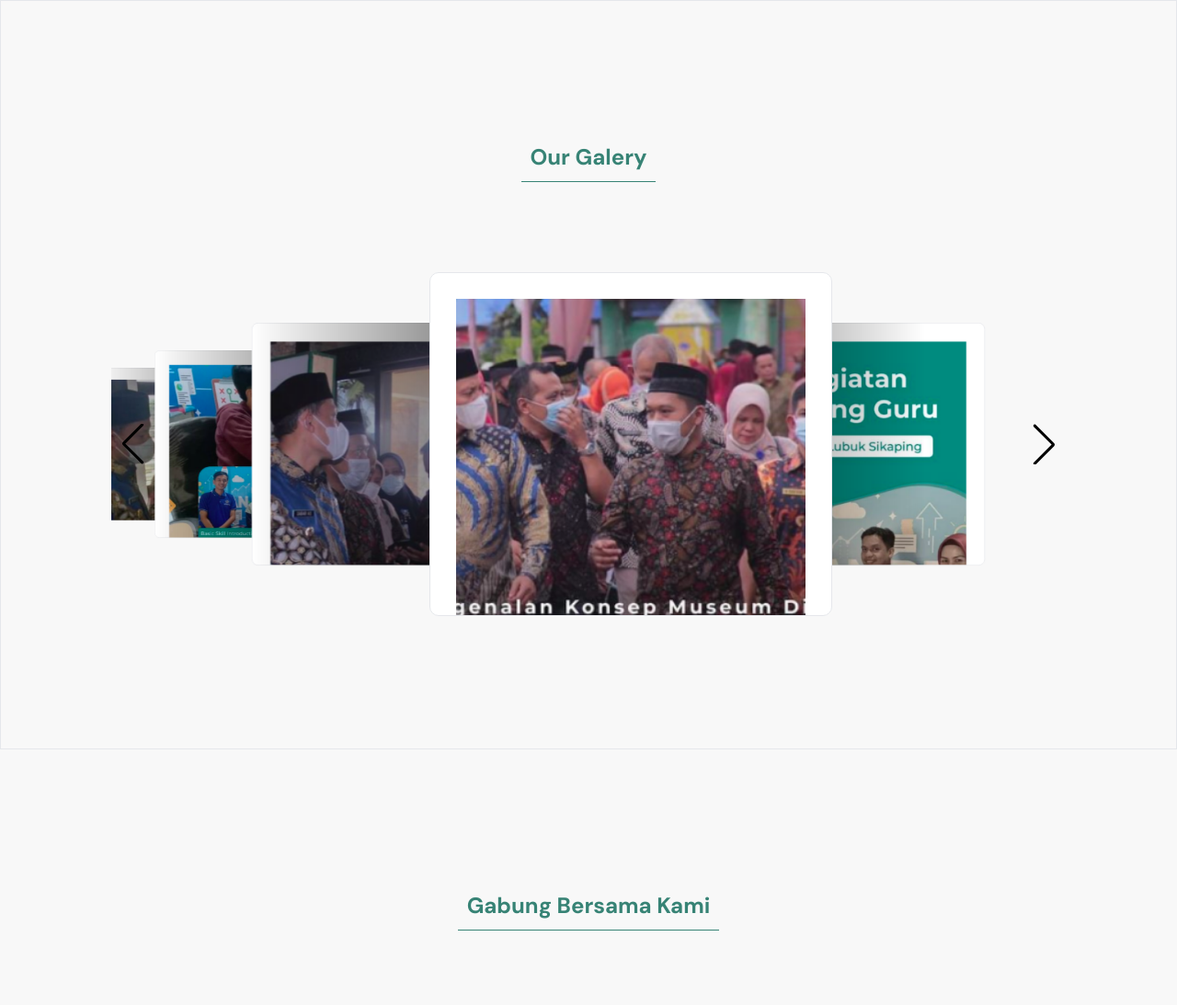
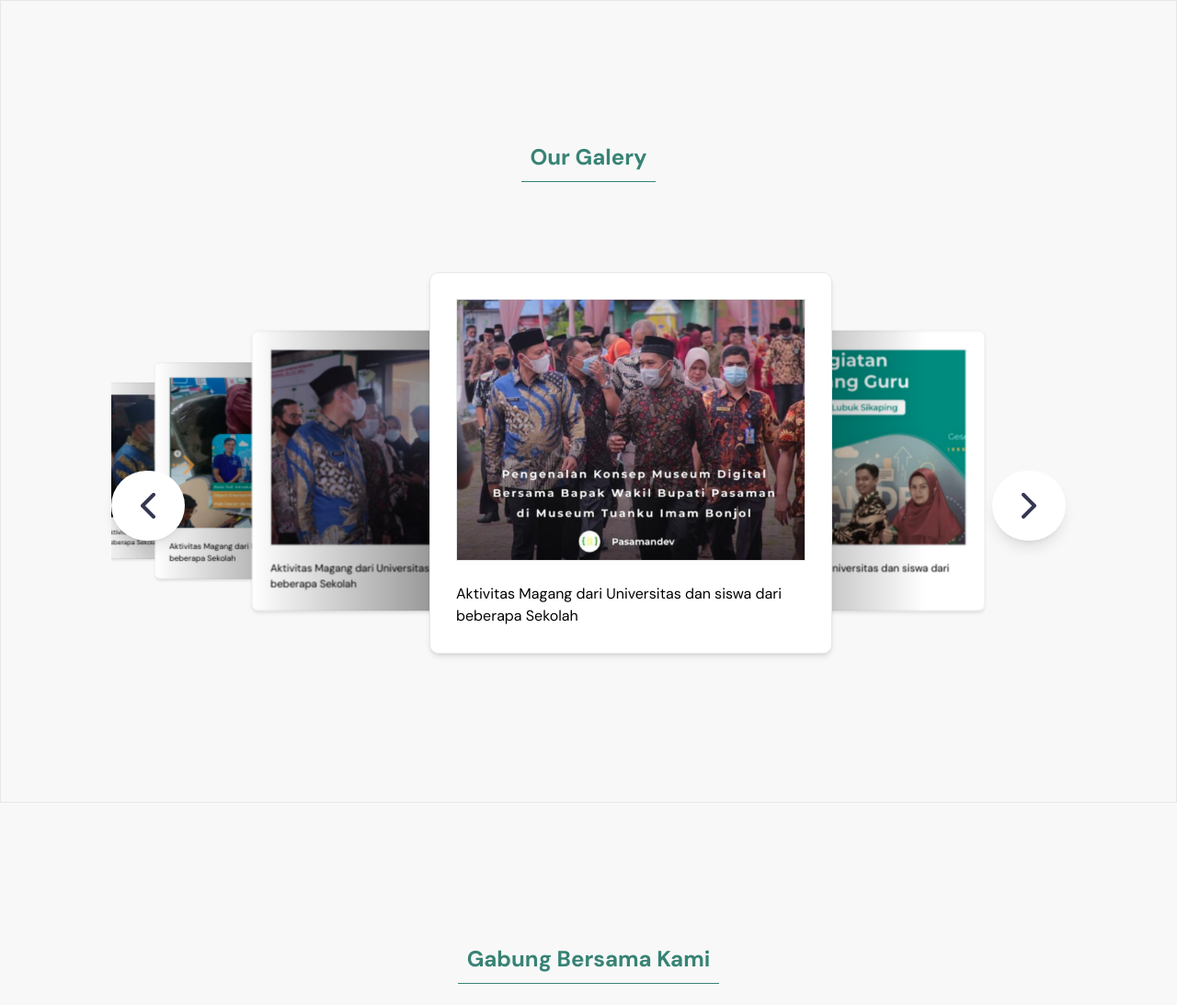
Before and after one commit to zaininijar/pasamandev-community, a website: page src/index.html in a window 1280 px wide. Shown: the part 2875-3968 px from the top of the page at 92% size. Drawn offline with nearby package versions, Linux system fonts and the light colour scheme.

Commit message:
complete slider gallery

```diff
--- a/src/index.html
+++ b/src/index.html
@@ -467,6 +467,46 @@
         >
           Our Galery
         </h2>
+
+        <div id="gallery-slider" class="relative">
+          <div
+            class="flex justify-between absolute right-0 left-0 z-10 top-2/4"
+          >
+            <div class="bg-white py-6 px-8 rounded-full shadow-lg button-next">
+              <svg
+                xmlns="http://www.w3.org/2000/svg"
+                width="16"
+                height="28"
+                viewBox="0 0 16 28"
+                fill="none"
+              >
+                <path
+                  d="M14 26L2 14L14 2"
+                  stroke="#363853"
+                  stroke-width="4"
+                  stroke-linecap="round"
+                  stroke-linejoin="round"
+                />
+              </svg>
+            </div>
+            <div class="bg-white py-6 px-8 rounded-full shadow-lg button-prev">
+              <svg
+                xmlns="http://www.w3.org/2000/svg"
+                width="16"
+                height="28"
+                viewBox="0 0 16 28"
+                fill="none"
+              >
+                <path
+                  d="M2 26L14 14L2 2"
+                  stroke="#363853"
+                  stroke-width="4"
+                  stroke-linecap="round"
+                  stroke-linejoin="round"
+                />
+              </svg>
+            </div>
+          </div>
           <swiper-container
             class="mySwiper"
             effect="coverflow"
@@ -478,16 +518,18 @@
             coverflow-effect-depth="100"
             coverflow-effect-modifier="5"
             navigation="true"
+            navigation-next-el=".button-next"
+            navigation-prev-el=".button-prev"
           >
             <swiper-slide>
-            <div
-              class="w-[438.144px] h-[374.227px] overflow-hidden border p-7 bg-white rounded-[10px]"
-            >
+              <div class="__slider-gallery-card">
+                <div class="w-full h-[calc(100%-50px)] border overflow-hidden">
                   <img
-                class="object-cover object-center w-[500px] h-[500px]"
+                    class="object-cover object-center w-full max-h-[300px]"
                     src="../images/slider/slide-1.png"
                     alt=""
                   />
+                </div>
                 <p class="mt-6">
                   Aktivitas Magang dari Universitas dan siswa dari beberapa
                   Sekolah
@@ -495,14 +537,14 @@
               </div>
             </swiper-slide>
             <swiper-slide>
-            <div
-              class="w-[438.144px] h-[374.227px] overflow-hidden border p-7 bg-white rounded-[10px]"
-            >
+              <div class="__slider-gallery-card">
+                <div class="w-full h-[calc(100%-50px)] border overflow-hidden">
                   <img
-                class="object-cover object-center w-[500px] h-[500px]"
+                    class="object-cover object-center w-full max-h-[300px]"
                     src="../images/slider/slide-2.png"
                     alt=""
                   />
+                </div>
                 <p class="mt-6">
                   Aktivitas Magang dari Universitas dan siswa dari beberapa
                   Sekolah
@@ -510,14 +552,14 @@
               </div>
             </swiper-slide>
             <swiper-slide>
-            <div
-              class="w-[438.144px] h-[374.227px] overflow-hidden border p-7 bg-white rounded-[10px]"
-            >
+              <div class="__slider-gallery-card">
+                <div class="w-full h-[calc(100%-50px)] border overflow-hidden">
                   <img
-                class="object-cover object-center w-[500px] h-[500px]"
+                    class="object-cover object-center w-full max-h-[300px]"
                     src="../images/slider/slide-3.png"
                     alt=""
                   />
+                </div>
                 <p class="mt-6">
                   Aktivitas Magang dari Universitas dan siswa dari beberapa
                   Sekolah
@@ -525,14 +567,14 @@
               </div>
             </swiper-slide>
             <swiper-slide>
-            <div
-              class="w-[438.144px] h-[374.227px] overflow-hidden border p-7 bg-white rounded-[10px]"
-            >
+              <div class="__slider-gallery-card">
+                <div class="w-full h-[calc(100%-50px)] border overflow-hidden">
                   <img
-                class="object-cover object-center w-[500px] h-[500px]"
+                    class="object-cover object-center w-full max-h-[300px]"
                     src="../images/slider/slide-4.png"
                     alt=""
                   />
+                </div>
                 <p class="mt-6">
                   Aktivitas Magang dari Universitas dan siswa dari beberapa
                   Sekolah
@@ -540,14 +582,14 @@
               </div>
             </swiper-slide>
             <swiper-slide>
-            <div
-              class="w-[438.144px] h-[374.227px] overflow-hidden border p-7 bg-white rounded-[10px]"
-            >
+              <div class="__slider-gallery-card">
+                <div class="w-full h-[calc(100%-50px)] border overflow-hidden">
                   <img
-                class="object-cover object-center w-[500px] h-[500px]"
+                    class="object-cover object-center w-full max-h-[300px]"
                     src="../images/slider/slide-5.png"
                     alt=""
                   />
+                </div>
                 <p class="mt-6">
                   Aktivitas Magang dari Universitas dan siswa dari beberapa
                   Sekolah
@@ -555,6 +597,7 @@
               </div>
             </swiper-slide>
           </swiper-container>
+        </div>
       </section>
       <section id="contact" class="py-36 px-5 lg:px-[120px] bg-[#F8F8F8]">
         <h2
--- a/src/tailwindcss-input.css
+++ b/src/tailwindcss-input.css
@@ -33,6 +33,9 @@
   }
   .__main-navbar-scroll {
     @apply py-1 transition-all duration-500;
+  }
+  .__slider-gallery-card {
+    @apply w-[438.144px] shadow-md min-h-[374.227px] border p-7 bg-white rounded-[10px];
   }
 }
 
```
Also changed, not shown: dist/tailwindcss.css. Lines whose indentation alone changed are shown as unchanged.
